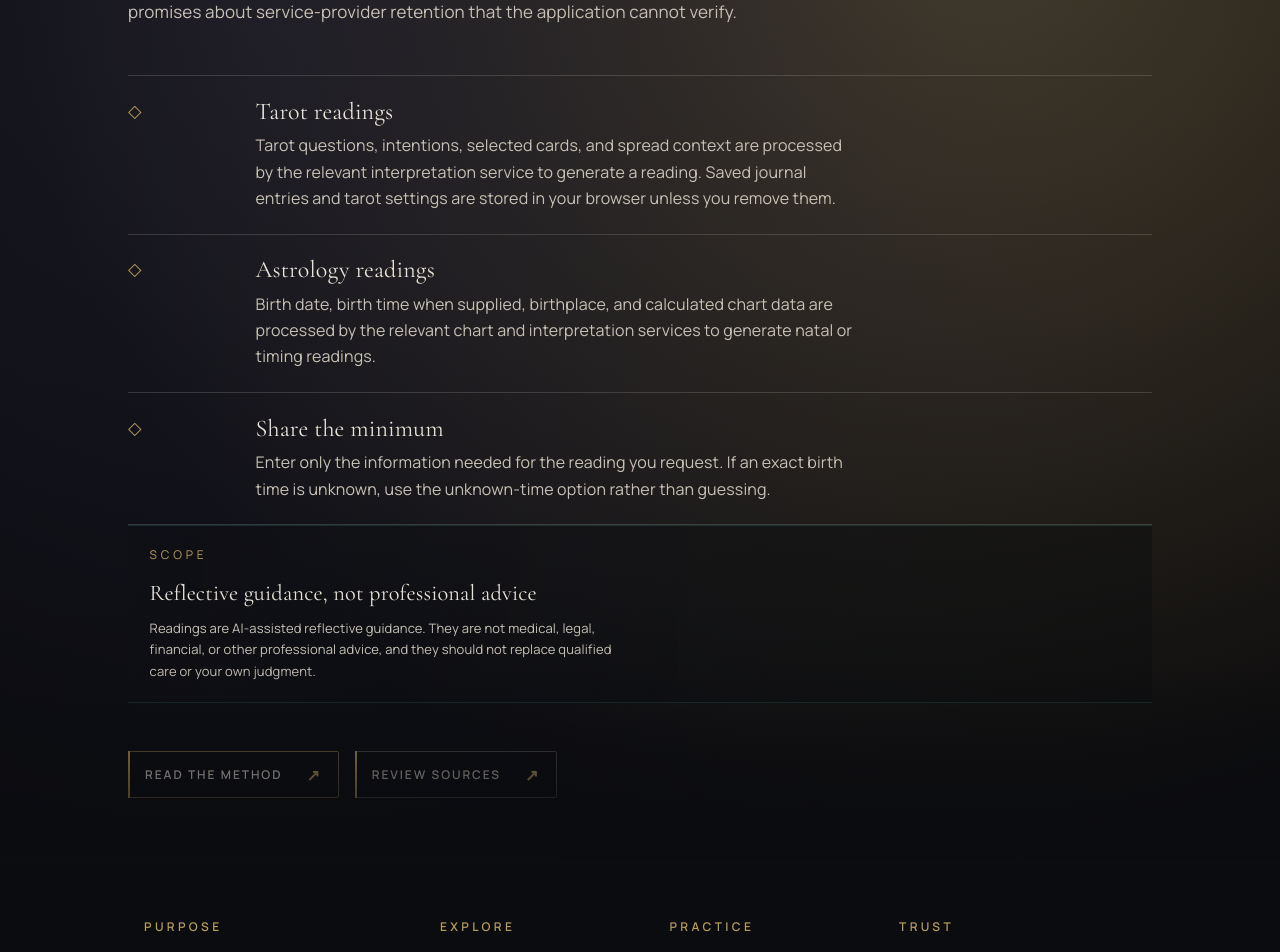
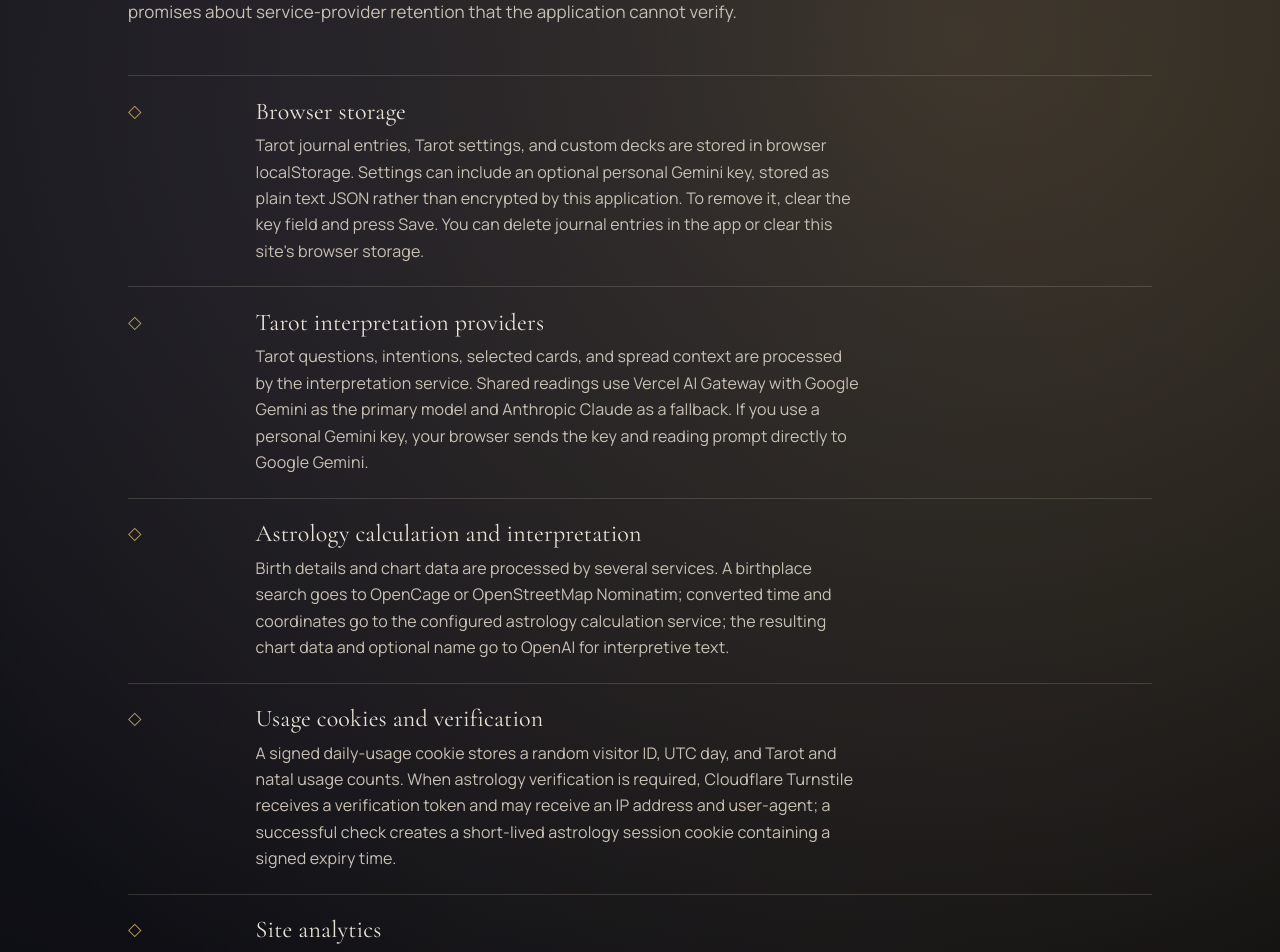
Before and after one commit to jnsilva-labs/thegreatwork, a Next.js app: page /privacy in a window 1280 px wide. Shown: the part 320-1272 px from the top of the page. Built offline with nearby package versions, Linux system fonts and the light colour scheme; no server answers.

Commit message:
fix: complete shell privacy and focus containment

```diff
--- a/src/app/privacy/page.tsx
+++ b/src/app/privacy/page.tsx
@@ -9,14 +9,29 @@
 
 const dataFlows = [
   {
-    id: "tarot",
-    title: "Tarot readings",
-    body: "Tarot questions, intentions, selected cards, and spread context are processed by the relevant interpretation service to generate a reading. Saved journal entries and tarot settings are stored in your browser unless you remove them.",
+    id: "browser-storage",
+    title: "Browser storage",
+    body: "Tarot journal entries, Tarot settings, and custom decks are stored in browser localStorage. Settings can include an optional personal Gemini key, stored as plain text JSON rather than encrypted by this application. To remove it, clear the key field and press Save. You can delete journal entries in the app or clear this site's browser storage.",
   },
   {
-    id: "astrology",
-    title: "Astrology readings",
-    body: "Birth date, birth time when supplied, birthplace, and calculated chart data are processed by the relevant chart and interpretation services to generate natal or timing readings.",
+    id: "tarot-providers",
+    title: "Tarot interpretation providers",
+    body: "Tarot questions, intentions, selected cards, and spread context are processed by the interpretation service. Shared readings use Vercel AI Gateway with Google Gemini as the primary model and Anthropic Claude as a fallback. If you use a personal Gemini key, your browser sends the key and reading prompt directly to Google Gemini.",
+  },
+  {
+    id: "astrology-providers",
+    title: "Astrology calculation and interpretation",
+    body: "Birth details and chart data are processed by several services. A birthplace search goes to OpenCage or OpenStreetMap Nominatim; converted time and coordinates go to the configured astrology calculation service; the resulting chart data and optional name go to OpenAI for interpretive text.",
+  },
+  {
+    id: "cookies-verification",
+    title: "Usage cookies and verification",
+    body: "A signed daily-usage cookie stores a random visitor ID, UTC day, and Tarot and natal usage counts. When astrology verification is required, Cloudflare Turnstile receives a verification token and may receive an IP address and user-agent; a successful check creates a short-lived astrology session cookie containing a signed expiry time.",
+  },
+  {
+    id: "analytics",
+    title: "Site analytics",
+    body: "Vercel Analytics is loaded to measure site use. When configured, PostHog records page views and explicit site actions and uses its default browser persistence in localStorage and cookies; PostHog autocapture and session recording are disabled in the application configuration.",
   },
   {
     id: "choice",
--- a/src/components/ui/useFocusDialog.ts
+++ b/src/components/ui/useFocusDialog.ts
@@ -56,7 +56,10 @@
         return;
       }
 
-      if (event.shiftKey && (document.activeElement === first || !dialog.contains(document.activeElement))) {
+      if (!dialog.contains(document.activeElement)) {
+        event.preventDefault();
+        (event.shiftKey ? last : first).focus();
+      } else if (event.shiftKey && document.activeElement === first) {
         event.preventDefault();
         last.focus();
       } else if (!event.shiftKey && document.activeElement === last) {
```
Also changed, not shown: 2 other files (tests, documents, lock files or other folders).
